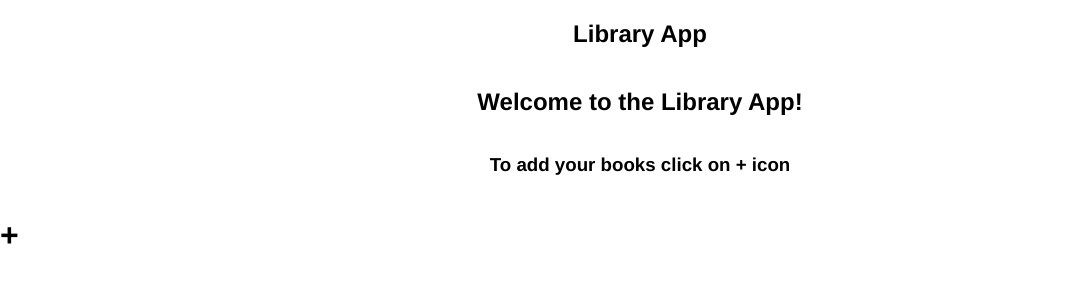
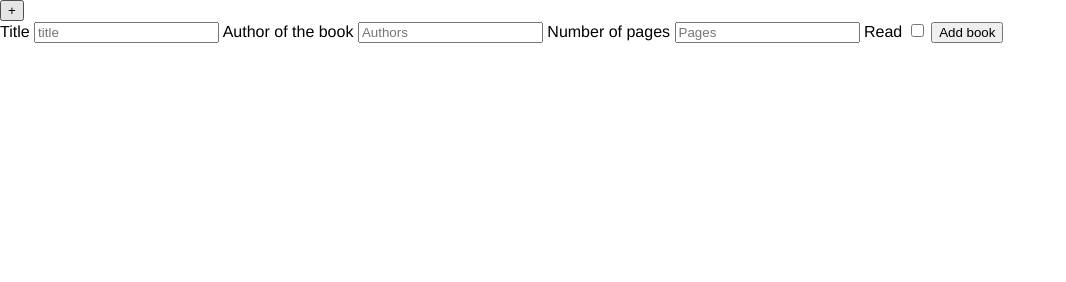
Before and after one commit to Munyangeyoelie/library, a plain HTML site: page index.html in a window 1280 px wide. Shown: the whole page, without its empty margins (0-1066 px from the left). Drawn offline with Linux system fonts and the light colour scheme.

Commit message:
Update index.html

```diff
--- a/index.html
+++ b/index.html
@@ -3,17 +3,30 @@
   <head>
     <meta charset="UTF-8" />
     <meta name="viewport" content="width=device-width, initial-scale=1.0" />
-    <title>Document</title>
+    <title>Books Library</title>
     <link rel="stylesheet" href="style.css" />
   </head>
   <body>
-    <section class="section">
-      <h1>Library App</h1>
-      <h2>Welcome to the Library App!</h2>
-      <h3>To add your books click on + icon</h3>
-    </section>
-    <form class="Box">
-      <h1>+</h1>
-    </form>
+    <button id="new-book-btn">+</button>
+    <div class="modal">
+      <form id="new-book-form">
+        <div class="form">
+          <label for="title">Title</label>
+          <input type="text" id="title" placeholder="title" />
+          <label for="author">Author of the book</label>
+          <input type="text" id="author" placeholder="Authors" />
+          <label for="pages">Number of pages</label>
+          <input type="text" id="pages" placeholder="Pages" />
+          <label for="read">Read</label>
+          <input type="checkbox" id="read" />
+          <button class="add-book" type="submit" value="Add Book">
+            Add book
+          </button>
+        </div>
+        <!-- <div id="close-btn">&times;</div> -->
+      </form>
+    </div>
+    <div id="library"></div>
+    <script src="main.js"></script>
   </body>
 </html>
```
